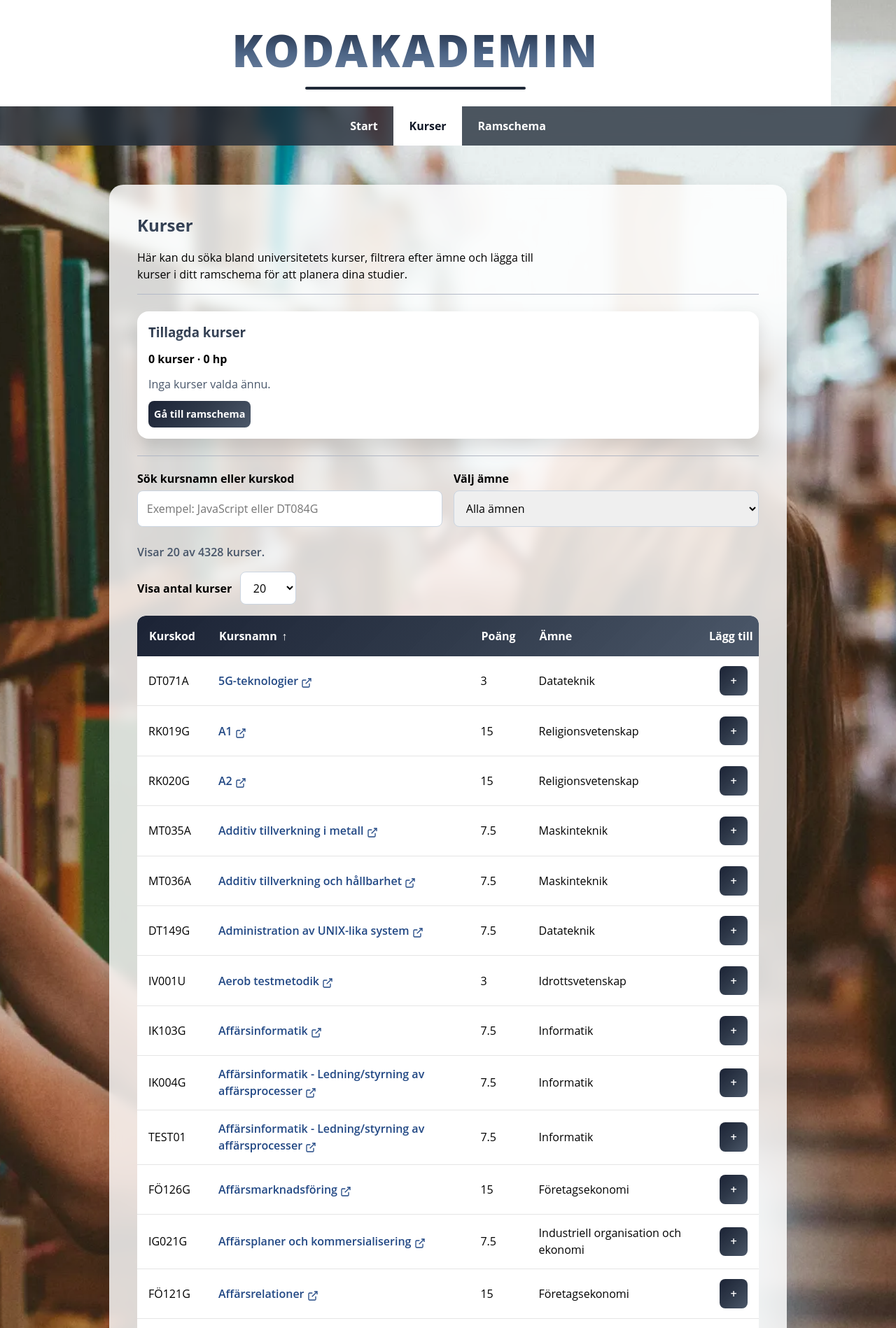
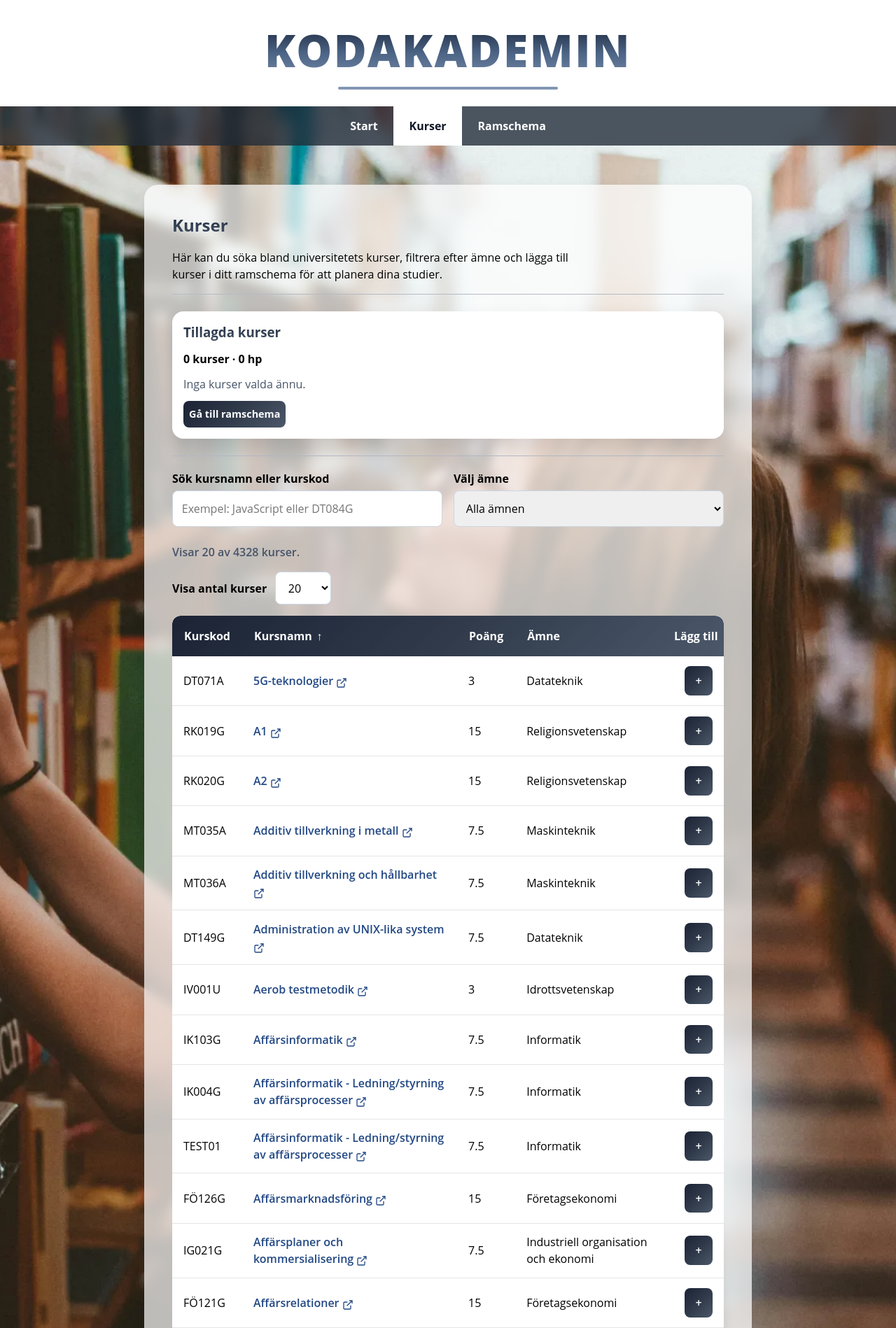
Before and after one commit to fredrikastjernlof/Kodakademin, an Angular app: page /kurser in a window 1280 px wide. Shown: the top 1898 px of the page at 70% size. Built offline with nearby package versions, Linux system fonts and the light colour scheme.

Commit message:
Small styling adjustments

```diff
--- a/src/app/components/site-header/site-header.scss
+++ b/src/app/components/site-header/site-header.scss
@@ -37,7 +37,7 @@
   height: 0.25rem;
   margin: 0.25rem auto 0;
   border-radius: 999px;
-  background: #1f2937;
+  background: #8296b3;
 }
 
 .menu-toggle {
--- a/src/app/pages/courses/courses.html
+++ b/src/app/pages/courses/courses.html
@@ -1,7 +1,7 @@
 <section class="courses-page" aria-labelledby="coursesHeading">
     <div class="page-card">
         <h2 id="coursesHeading">Kurser</h2>
-        <p>Här kan du söka bland universitetets kurser, filtrera efter ämne och lägga till kurser i ditt ramschema för
+        <p class="page-intro">Här kan du söka bland universitetets kurser, filtrera efter ämne och lägga till kurser i ditt ramschema för
             att planera dina studier.</p>
 
         <div class="course-tools">
--- a/src/app/pages/courses/courses.scss
+++ b/src/app/pages/courses/courses.scss
@@ -1,11 +1,11 @@
 .courses-page {
-  max-width: 1000px;
+  max-width: 900px;
   margin: 0 auto;
   padding: 1rem;
 }
 
 .page-card {
-  background: rgb(255 255 255 / 0.82);
+  background: rgb(255 255 255 / 0.7);
   backdrop-filter: blur(8px);
   border-radius: 1.25rem;
   padding: clamp(1.5rem, 4vw, 2.5rem);
@@ -14,6 +14,10 @@
 
 .courses-page h2 {
   margin-bottom: 1rem;
+}
+
+.page-intro {
+  max-width: 65ch;
 }
 
 .course-tools {
@@ -76,6 +80,8 @@
 
 .table-wrapper {
   overflow-x: auto;
+  max-height: 160vh;
+  overflow-y: auto;
 }
 
 table {
--- a/src/app/pages/schedule/schedule.scss
+++ b/src/app/pages/schedule/schedule.scss
@@ -2,7 +2,7 @@
     max-width: 1000px;
     margin: 0 auto;
     text-align: center;
-    background: rgb(255 255 255 / 0.75);
+    background: rgb(255 255 255 / 0.7);
     backdrop-filter: blur(8px);
     border-radius: 1.25rem;
     padding: clamp(1rem, 4vw, 2.5rem);
--- a/src/styles.scss
+++ b/src/styles.scss
@@ -46,7 +46,6 @@ h4,
 p {
     margin-top: 0;
     hyphens: auto;
-    max-width: 65ch;
 }
 
 h2,
```
